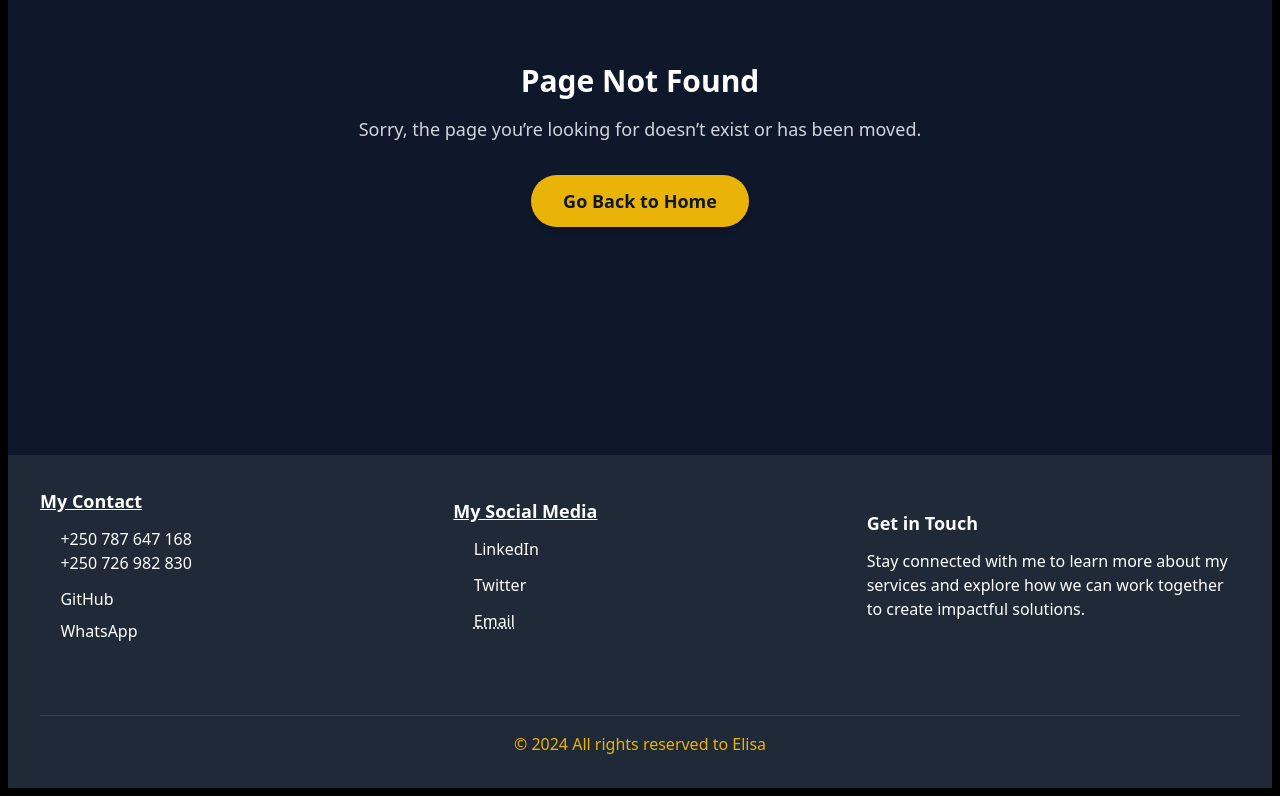
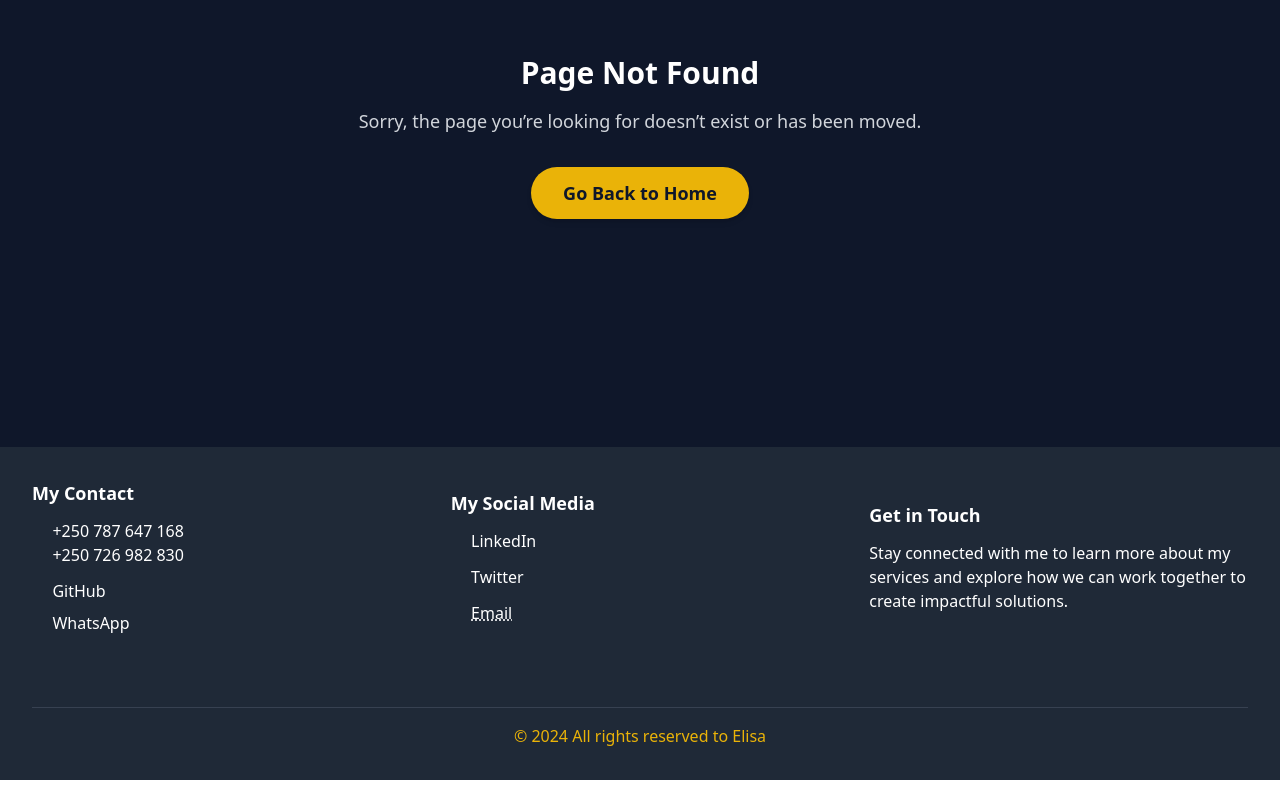
Before and after one commit to dveloper-Elisa/Original-Portfolio, a React (Vite) app: page /about in a window 1280 px wide. Shown: the part 433-1229 px from the top of the page. Built offline with nearby package versions, Linux system fonts and the light colour scheme; the HTML template or start-up script is replaced by a standard one; a web font is replaced by a local one.

Commit message:
fixing aliginment

```diff
--- a/src/App.jsx
+++ b/src/App.jsx
@@ -7,9 +7,8 @@ import Notfound from "./pages/pagenotfound";
 function App() {
   return (
     <div
-      className={` "bg-slate-900 p-2 gap-3  text-white ring-slate-900/5 items-center lg:grid-cols-2 md:grid-cols-2 sm:grid-cols-1 shadow-2xl"
-          : "bg-gray-400 p-0"
-      }`}
+      className={"bg-slate-900 gap-3  text-white ring-slate-900/5 items-center lg:grid-cols-2 md:grid-cols-2 sm:grid-cols-1 shadow-2xl p-0"
+      }
     >
       <Navigation/>
       <Routes>
--- a/src/componets/footer.jsx
+++ b/src/componets/footer.jsx
@@ -3,22 +3,23 @@ import { Link } from "react-router-dom";
 const Footer = () => {
   return (
     <footer className="grid grid-cols-1 lg:grid-cols-3 md:grid-cols-3 items-center sm:grid-cols-1 gap-10 px-8 py-8 bg-gray-800 text-white">
+
       {/* Contact Section */}
       <div className="flex flex-col gap-3">
-        <h3 className="text-lg font-semibold underline">My Contact</h3>
+        <h3 className="text-lg font-semibold">My Contact</h3>
         <div>
-          <p className="flex gap-2">
+          <p className="flex gap-2 items-center">
             <i className="text-yellow-500 font-bold fa fa-phone-square" aria-hidden="true"></i> +250 787 647 168
           </p>
-          <p className="flex gap-2">
+          <p className="flex gap-2 items-center">
             <i className="text-yellow-500 font-bold fa fa-phone-square" aria-hidden="true"></i> +250 726 982 830
           </p>
         </div>
         <div className="flex flex-col gap-2">
-          <Link to="https://github.com/dveloper-Elisa" target="_blank" className="flex gap-2">
+          <Link to="https://github.com/dveloper-Elisa" target="_blank" className="flex gap-2 items-center">
             <i className="text-yellow-500 font-bold fa fa-github-square" aria-hidden="true"></i> GitHub
           </Link>
-          <Link to="https://wa.me/250787647168" target="_blank" className="flex gap-2">
+          <Link to="https://wa.me/250787647168" target="_blank" className="flex gap-2 items-center">
             <i className="text-yellow-500 font-bold fa fa-whatsapp" aria-hidden="true"></i> WhatsApp
           </Link>
         </div>
@@ -26,14 +27,14 @@ const Footer = () => {
 
       {/* Social Media Section */}
       <div className="flex flex-col gap-3">
-        <h3 className="text-lg font-semibold underline">My Social Media</h3>
-        <Link to="https://www.linkedin.com/in/kwizera-elissa-640448224/" target="_blank" className="flex gap-2">
+        <h3 className="text-lg font-semibold">My Social Media</h3>
+        <Link to="https://www.linkedin.com/in/kwizera-elissa-640448224/" target="_blank" className="flex gap-2 items-center">
           <i className="text-yellow-500 font-bold fa fa-linkedin-square" aria-hidden="true"></i> LinkedIn
         </Link>
-        <Link to="https://twitter.com/home" target="_blank" className="flex gap-2">
+        <Link to="https://twitter.com/home" target="_blank" className="flex gap-2 items-center">
           <i className="text-yellow-500 font-bold fa fa-twitter-square" aria-hidden="true"></i> Twitter
         </Link>
-        <Link to="mailto:kwizeraelisa77@gmail.com" target="_blank" className="flex gap-2">
+        <Link to="mailto:kwizeraelisa77@gmail.com" target="_blank" className="flex gap-2 items-center">
           <i className="text-yellow-500 font-bold fa fa-envelope-square" aria-hidden="true"></i> <abbr title="kwizeraelisa77@gmail.com">Email</abbr>
         </Link>
       </div>
--- a/src/componets/navigation.jsx
+++ b/src/componets/navigation.jsx
@@ -5,10 +5,11 @@ const Navigation = () => {
   const [isclosed, setIsclosed] = useState(true);
 
   return (
-    <>
+    // <>
       <div
-        className="flex items-center justify-between sticky bg-blend-darken shadow-xl top-0 z-10 max-w-[100vw] p-4 bg-gray-800"
+        className="flex items-center justify-center sticky bg-blend-darken shadow-xl top-0 z-10 max-w-full p-4 bg-gray-800"
       >
+      <div className="flex items-center justify-between w-[80%] bg-gray-800">
         {/* Logo and Title */}
         <div className="flex items-center">
           <p className="font-bold font-sans text-white p-2 text-2xl">
@@ -102,7 +103,8 @@ const Navigation = () => {
           </Link>
         </div>
       </div>
-    </>
+      </div>
+    // </>
   );
 };
 
--- a/src/componets/skills.jsx
+++ b/src/componets/skills.jsx
@@ -12,7 +12,8 @@ const Skillcomponent = () => {
   }, []); // Only run once on mount
 
   return (
-    <div className="bg-slate-900 text-white py-10 px-4 md:px-16" id="skills">
+    <div className="bg-slate-900 text-white py-10 px-4 md:px-16 w-full flex flex-col items-center justify-center" id="skills">
+      <div className="flex flex-col items-center justify-center w-[80%]">
       {/* Header */}
       <div className="text-center border-b border-slate-700 pb-5 mb-8">
         <p className="text-lg md:text-2xl font-semibold">
@@ -21,11 +22,11 @@ const Skillcomponent = () => {
       </div>
 
       {/* Front End Skills Section */}
-      <div className="py-5">
+      <div className="py-5 flex flex-col items-center justify-center">
         <h3 className="text-2xl md:text-3xl text-yellow-500 font-mono text-center mb-6">
           Front-End Skills
         </h3>
-        <div className="grid grid-cols-2 sm:grid-cols-3 md:grid-cols-4 lg:grid-cols-5 gap-6">
+        <div className="grid grid-cols-2 sm:grid-cols-3 md:grid-cols-4 lg:grid-cols-6 xl:grid-cols-7 gap-5 justify-between ">
           {frontend.map((frontEnd, index) => (
             <div
               className="flex flex-col items-center p-4 bg-slate-800 rounded-xl shadow-lg hover:scale-105 transform transition duration-300"
@@ -49,7 +50,7 @@ const Skillcomponent = () => {
         <h3 className="text-2xl md:text-3xl text-yellow-500 font-mono text-center mb-6">
           Back-End Skills
         </h3>
-        <div className="grid grid-cols-2 sm:grid-cols-3 md:grid-cols-4 lg:grid-cols-5 gap-6">
+        <div className="grid grid-cols-2 sm:grid-cols-3 md:grid-cols-4 lg:grid-cols-6 xl:grid-cols-7 gap-5 w-full">
           {backend.map((backEnd, index) => (
             <div
               className="flex flex-col items-center p-4 bg-slate-800 rounded-xl shadow-lg hover:scale-105 transform transition duration-300"
@@ -67,6 +68,7 @@ const Skillcomponent = () => {
           ))}
         </div>
       </div>
+      </div>
     </div>
   );
 };
--- a/src/pages/aboutme.jsx
+++ b/src/pages/aboutme.jsx
@@ -1,8 +1,8 @@
 const About = () => {
   return (
     <>
-      <div id="about" className="mx-5 py-10">
-        <div className="flex flex-col lg:flex-row items-start gap-10 w-full px-5 lg:px-0">
+      <div id="about" className="mx-5 py-10 flex flex-col items-center">
+        <div className="flex flex-col lg:flex-row items-start gap-10 w-[80%] px-5 lg:px-0">
           {/* Left Column */}
           <div className="flex flex-col gap-5 w-full lg:w-1/2">
             <h2 className="text-3xl font-extrabold">What I Can Do for You</h2>
--- a/src/pages/home.jsx
+++ b/src/pages/home.jsx
@@ -24,7 +24,7 @@ const Home = () => {
           </div>
 
           {/* Center Section */}
-          <div className="relative w-full md:w-1/3 flex justify-center">
+          <div className="w-full md:w-1/3 flex justify-center">
             <img
               src="./resized.png"
               alt="Elisa Kwizera"
--- a/src/pages/me.jsx
+++ b/src/pages/me.jsx
@@ -4,9 +4,9 @@ const Me = () => {
   return (
     <div className="flex flex-col items-center gap-10 w-full p-5 bg-slate-950 text-white">
       {/* First Section */}
-      <div className="flex flex-col items-center justify-center gap-5 w-full sm:flex-col md:flex-row lg:flex-row lg:w-1/2 md:w-1/2 m-5">
+      <div className="flex flex-col items-center justify-center gap-5 w-full sm:flex-col md:flex-row lg:flex-row lg:w-[80%] md:w-[80%] m-5">
         {/* Image Section */}
-        <div className="w-[50%] sm:w-full md:w-1/2 lg:w-1/2">
+        <div className="w-[80%] sm:w-full md:w-1/2 lg:w-1/2">
           <img src="./me.jpeg" alt="Me" className="w-full rounded-lg shadow-lg" />
         </div>
 
@@ -27,7 +27,7 @@ const Me = () => {
       </div>
 
       {/* Second Section */}
-      <div className="flex flex-col items-center justify-center gap-5 w-full sm:flex-col md:flex-row lg:flex-row lg:w-1/2 md:w-1/2 m-5">
+      <div className="flex flex-col items-center justify-center gap-5 w-full sm:flex-col md:flex-row lg:flex-row lg:w-[80%] md:w-[80%] m-5">
         {/* Text Section */}
         <div className="w-full flex flex-col gap-5">
           <i className="fa fa-quote-left text-[3rem] text-yellow-500"></i>
--- a/src/pages/projects.jsx
+++ b/src/pages/projects.jsx
@@ -11,12 +11,17 @@ const Project = () => {
 
   return (
     <div id="projects" className="bg-slate-800">
-      <div className="text-center mx-5 bg-zinc-900 p-5 rounded-lg my-10">
-        <p className="font-bold tracking-wider text-[1.5rem]">Potfolio Project</p></div>
+      <div className="text-center mx-5 bg-zinc-900 rounded-lg my-10">
+        <p className="font-bold tracking-wider text-[1.5rem]">
+          Potfolio Project
+        </p>
+      </div>
+      <div className="flex items-center justify-center w-full">
       <div
         className={`grid grid-cols-1 items-center md:grid-cols-2 lg:grid-cols-3
-          "bg-slate-900"`}
+          bg-slate-900 w-[80%]`}
       >
+
           {project.map((proj) => {
             return (
               <>
@@ -33,6 +38,8 @@ const Project = () => {
               </>
             );
           })}
+
+      </div>
       </div>
     </div>
   );
```
Lines whose indentation alone changed are shown as unchanged.
